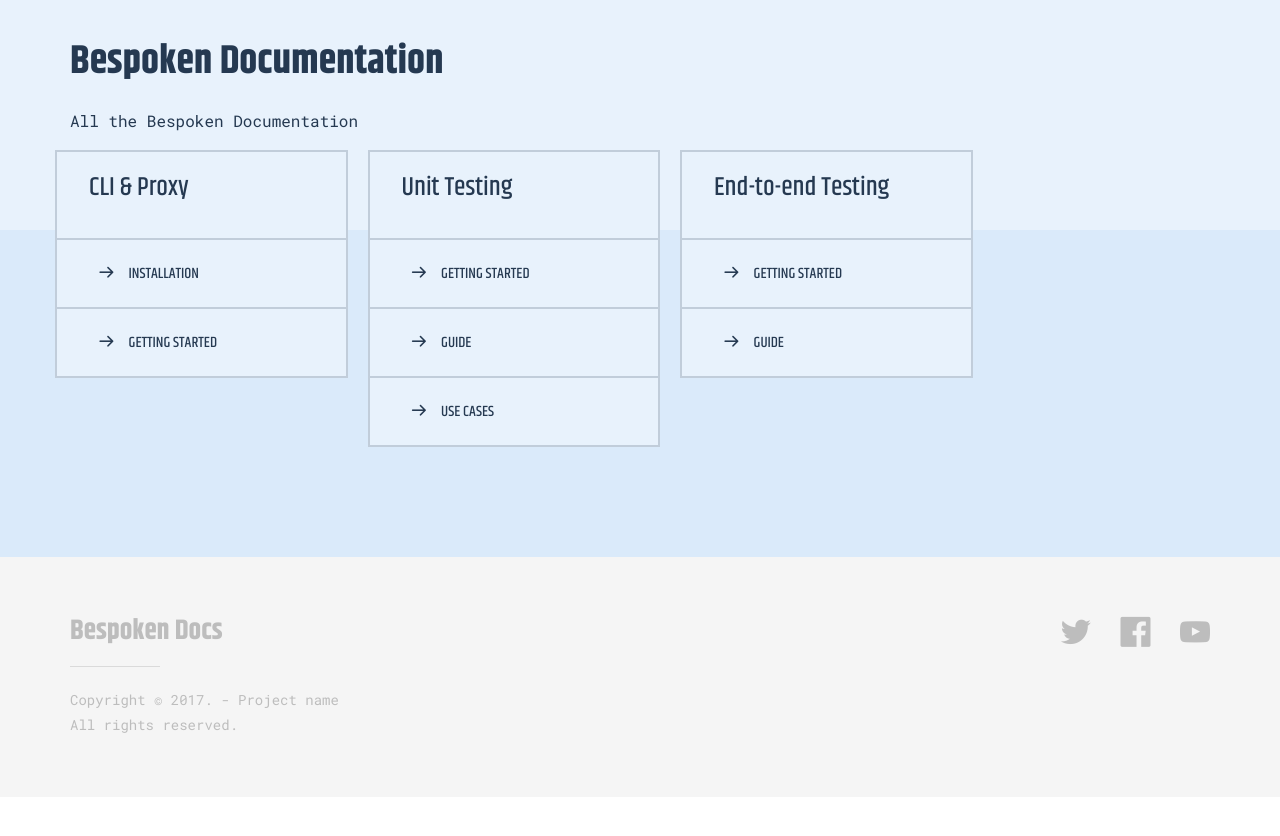
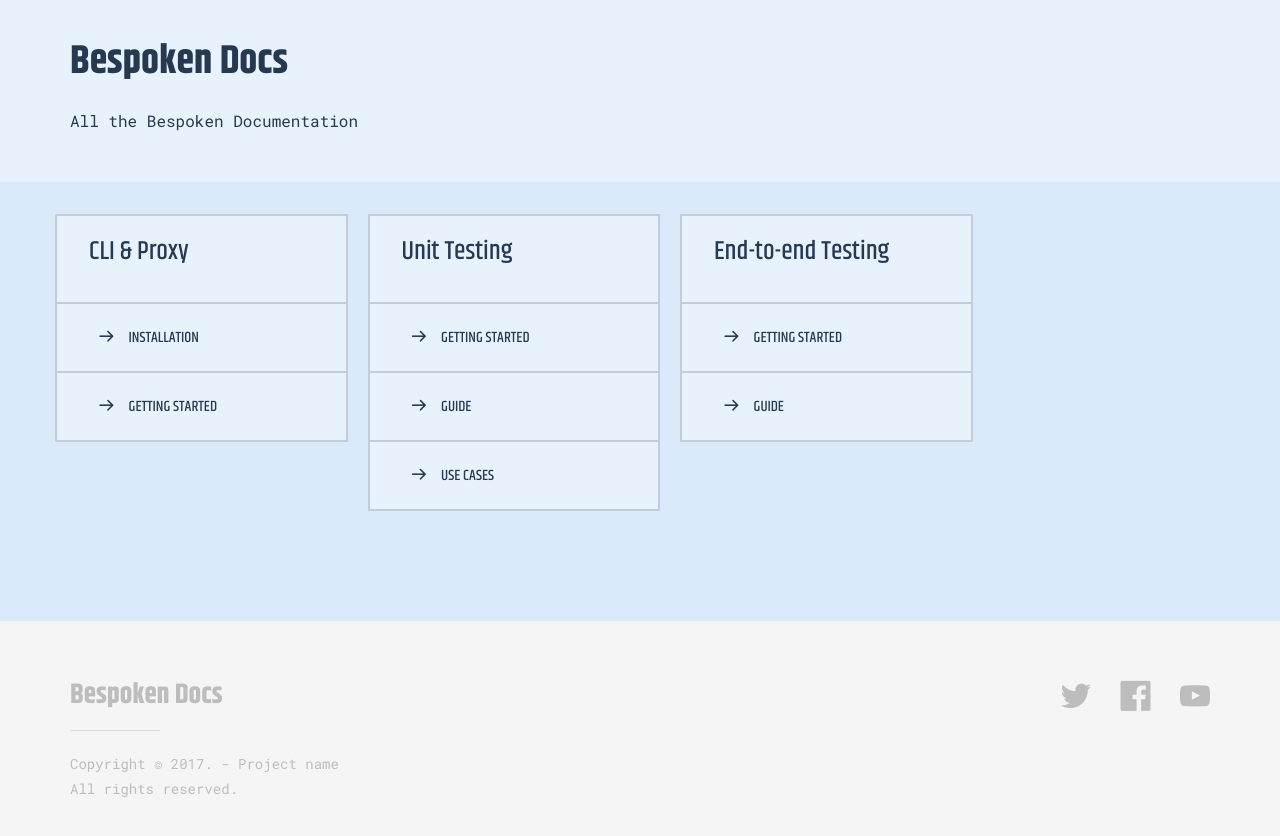
Before and after one commit to bespoken/bespoken-docs, a Jekyll site: the page built from index.md, in a window 1280 px wide. Shown: the top 836 px of the page. Built offline with Jekyll 4.4.1, drawn with Linux system fonts in a browser that asks for light colours; some web fonts are replaced.

Commit message:
Improved layout for index page

```diff
--- a/doks-theme/_sass/components/_hero-subheader.scss
+++ b/doks-theme/_sass/components/_hero-subheader.scss
@@ -32,7 +32,7 @@
 
 .hero-subheader--before-out {
 	@media (min-width: $screen-sm-min) {
-		padding: 2rem 0 4rem 0;
+		padding: 2rem 0 1rem 0;
 	}
 }
 
--- a/doks-theme/_sass/components/_nav-grid.scss
+++ b/doks-theme/_sass/components/_nav-grid.scss
@@ -11,7 +11,7 @@
 
 .nav-grid--out {
 	@media (min-width: $screen-sm-min) {
-		margin-top: -11.25rem;
+		margin-top: 1rem;
 	}
 }
 
--- a/doks-theme/_sass/objects/_section.scss
+++ b/doks-theme/_sass/objects/_section.scss
@@ -4,10 +4,10 @@
 
 /* ----- General ----- */
 .section {
-	padding: 3.75rem 0 (3.75rem - 1.25rem) 0;
+	padding: 1rem 0 (3.75rem - 1.25rem) 0;
 
 	@media (min-width: $screen-sm-min) {
-		padding: 6.25rem 0 (6.25rem - 1.25rem) 0;
+		padding: 1rem 0 (6.25rem - 1.25rem) 0;
 	}
 }
 
--- a/index.md
+++ b/index.md
@@ -4,7 +4,7 @@ layout: homepage
 keywords:
 
 # Hero section
-title: Bespoken Documentation
+title: Bespoken Docs
 description: All the Bespoken Documentation
 
 # Grid navigation
```
